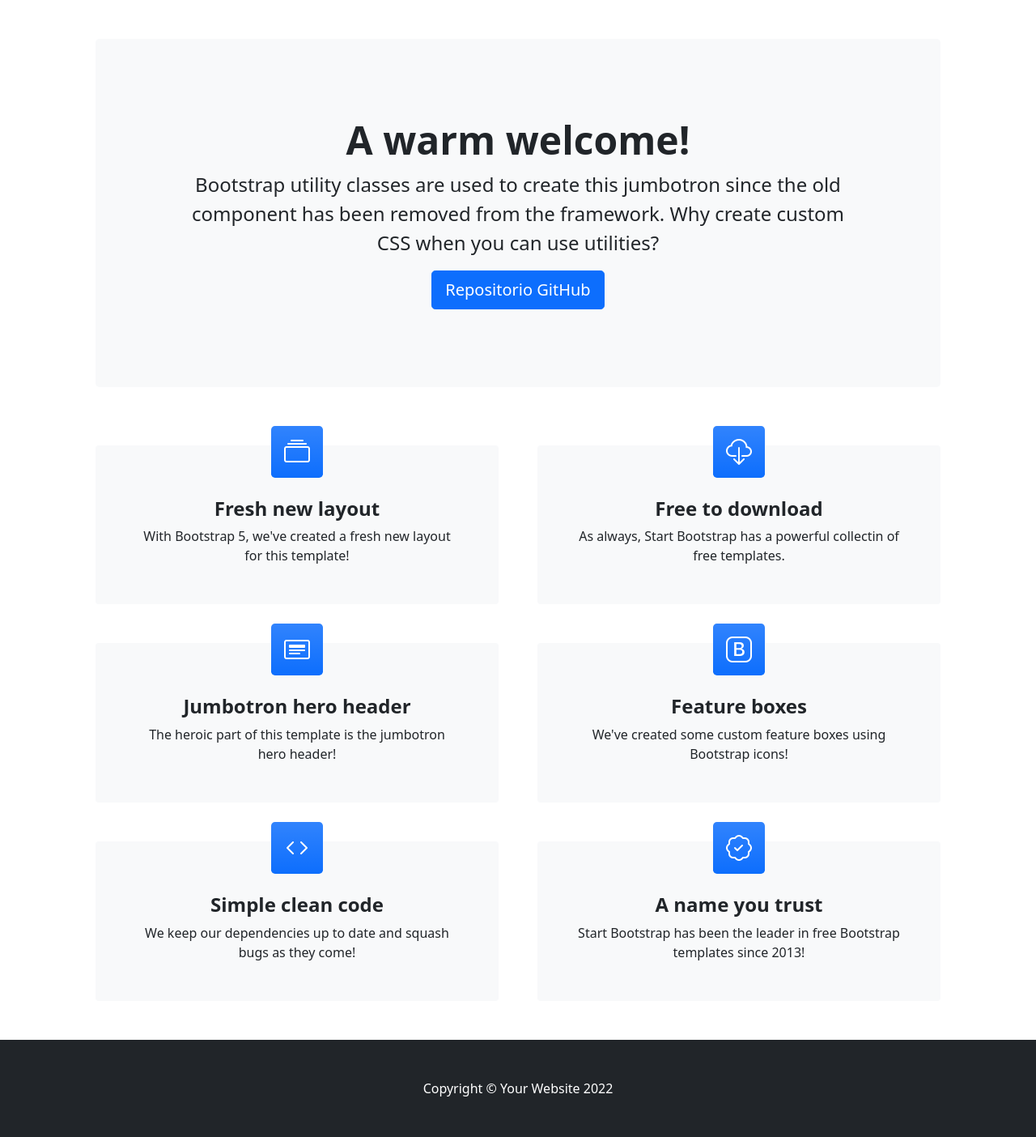
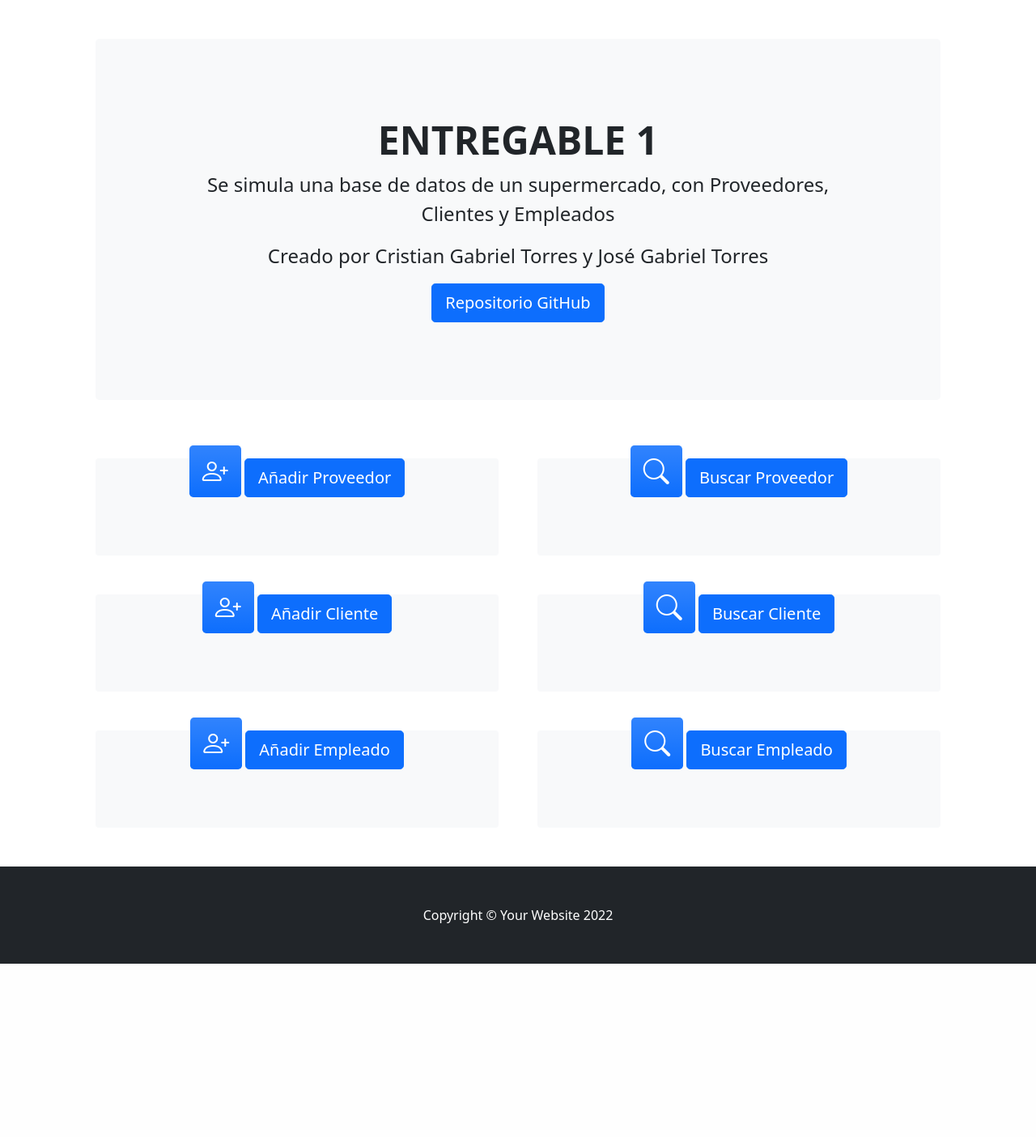
Before and after one commit to jgabrieltorres52/Entrega_1_torres_jose_gabriel, a Django app: template supermercado/app_super/templates/app_super/inicio.html in a window 1280 px wide. Shown: the part 56-1460 px from the top of the page at 81% size. After the commit the page ends 1246 px from the top, so only its background shows below. Run offline with Django 4.2, Linux system fonts and the light colour scheme; the template is opened without the code that fills it, so the values that code supplies are empty; some libraries are stand-ins or nearby versions.

Commit message:
Se modifico la pagina de inicio

```diff
--- a/supermercado/app_super/templates/app_super/inicio.html
+++ b/supermercado/app_super/templates/app_super/inicio.html
@@ -34,8 +34,9 @@
             <div class="container px-lg-5">
                 <div class="p-4 p-lg-5 bg-light rounded-3 text-center">
                     <div class="m-4 m-lg-5">
-                        <h1 class="display-5 fw-bold">A warm welcome!</h1>
-                        <p class="fs-4">Bootstrap utility classes are used to create this jumbotron since the old component has been removed from the framework. Why create custom CSS when you can use utilities?</p>
+                        <h1 class="display-5 fw-bold">ENTREGABLE 1 </h1>
+                        <p class="fs-4">Se simula una base de datos de un supermercado, con Proveedores, Clientes y Empleados </p>
+                        <p class="fs-4">Creado por Cristian Gabriel Torres y José Gabriel Torres  </p>
                         <a class="btn btn-primary btn-lg" href="https://github.com/cristian-torres-ds/Entrega_1_torres.git">Repositorio GitHub</a>
                     </div>
                 </div>
@@ -51,54 +52,54 @@
                     <div class="col-lg-6 col-xxl-4 mb-5">
                         <div class="card bg-light border-0 h-100">
                             <div class="card-body text-center p-4 p-lg-5 pt-0 pt-lg-0">
-                                <div class="feature bg-primary bg-gradient text-white rounded-3 mb-4 mt-n4"><i class="bi bi-collection"></i></div>
-                                <h2 class="fs-4 fw-bold">Fresh new layout</h2>
-                                <p class="mb-0">With Bootstrap 5, we've created a fresh new layout for this template!</p>
+                                <div class="feature bg-primary bg-gradient text-white rounded-3 mb-4 mt-n4"><i class="bi bi-person-plus"></i></div>
+                                <a class="btn btn-primary btn-lg" href="{% url 'add_proveedor' %}">Añadir Proveedor</a>
+                                <!-- <p class="mb-0">With Bootstrap 5, we've created a fresh new layout for this template!</p> -->
                             </div>
                         </div>
                     </div>
                     <div class="col-lg-6 col-xxl-4 mb-5">
                         <div class="card bg-light border-0 h-100">
                             <div class="card-body text-center p-4 p-lg-5 pt-0 pt-lg-0">
-                                <div class="feature bg-primary bg-gradient text-white rounded-3 mb-4 mt-n4"><i class="bi bi-cloud-download"></i></div>
-                                <h2 class="fs-4 fw-bold">Free to download</h2>
-                                <p class="mb-0">As always, Start Bootstrap has a powerful collectin of free templates.</p>
+                                <div class="feature bg-primary bg-gradient text-white rounded-3 mb-4 mt-n4"><i class="bi bi-search"></i></div>
+                                <a class="btn btn-primary btn-lg" href="{% url 'busqueda_proveedor' %}">Buscar Proveedor</a>
+                                <!-- <p class="mb-0">As always, Start Bootstrap has a powerful collectin of free templates.</p> -->
                             </div>
                         </div>
                     </div>
                     <div class="col-lg-6 col-xxl-4 mb-5">
                         <div class="card bg-light border-0 h-100">
                             <div class="card-body text-center p-4 p-lg-5 pt-0 pt-lg-0">
-                                <div class="feature bg-primary bg-gradient text-white rounded-3 mb-4 mt-n4"><i class="bi bi-card-heading"></i></div>
-                                <h2 class="fs-4 fw-bold">Jumbotron hero header</h2>
-                                <p class="mb-0">The heroic part of this template is the jumbotron hero header!</p>
+                                <div class="feature bg-primary bg-gradient text-white rounded-3 mb-4 mt-n4"><i class="bi bi-person-plus"></i></div>
+                                <a class="btn btn-primary btn-lg" href="{% url 'add_cliente' %}">Añadir Cliente</a>
+
                             </div>
                         </div>
                     </div>
                     <div class="col-lg-6 col-xxl-4 mb-5">
                         <div class="card bg-light border-0 h-100">
                             <div class="card-body text-center p-4 p-lg-5 pt-0 pt-lg-0">
-                                <div class="feature bg-primary bg-gradient text-white rounded-3 mb-4 mt-n4"><i class="bi bi-bootstrap"></i></div>
-                                <h2 class="fs-4 fw-bold">Feature boxes</h2>
-                                <p class="mb-0">We've created some custom feature boxes using Bootstrap icons!</p>
+                                <div class="feature bg-primary bg-gradient text-white rounded-3 mb-4 mt-n4"><i class="bi bi-search"></i></div>
+                                <a class="btn btn-primary btn-lg" href="{% url 'busqueda_proveedor' %}">Buscar Cliente</a>
+
                             </div>
                         </div>
                     </div>
                     <div class="col-lg-6 col-xxl-4 mb-5">
                         <div class="card bg-light border-0 h-100">
                             <div class="card-body text-center p-4 p-lg-5 pt-0 pt-lg-0">
-                                <div class="feature bg-primary bg-gradient text-white rounded-3 mb-4 mt-n4"><i class="bi bi-code"></i></div>
-                                <h2 class="fs-4 fw-bold">Simple clean code</h2>
-                                <p class="mb-0">We keep our dependencies up to date and squash bugs as they come!</p>
+                                <div class="feature bg-primary bg-gradient text-white rounded-3 mb-4 mt-n4"><i class="bi bi-person-plus"></i></div>
+                                <a class="btn btn-primary btn-lg" href="{% url 'add_empleado' %}">Añadir Empleado</a>
+
                             </div>
                         </div>
                     </div>
                     <div class="col-lg-6 col-xxl-4 mb-5">
                         <div class="card bg-light border-0 h-100">
                             <div class="card-body text-center p-4 p-lg-5 pt-0 pt-lg-0">
-                                <div class="feature bg-primary bg-gradient text-white rounded-3 mb-4 mt-n4"><i class="bi bi-patch-check"></i></div>
-                                <h2 class="fs-4 fw-bold">A name you trust</h2>
-                                <p class="mb-0">Start Bootstrap has been the leader in free Bootstrap templates since 2013!</p>
+                                <div class="feature bg-primary bg-gradient text-white rounded-3 mb-4 mt-n4"><i class="bi bi-search"></i></div>
+                                <a class="btn btn-primary btn-lg" href="{% url 'busqueda_empleado' %}">Buscar Empleado</a>
+
                             </div>
                         </div>
                     </div>
--- a/supermercado/app_super/urls.py
+++ b/supermercado/app_super/urls.py
@@ -3,7 +3,7 @@ from app_super.views import *
 
 
 urlpatterns = [
-    path('inicio/', inicio),
+    path('', inicio),
     path('add_proveedor/', proveedor_form, name="add_proveedor"), # los "name" son para colocar en los botones, en las html's
     path('busqueda_proveedor/', busqueda_proveedor, name="busqueda_proveedor"),
     path('buscar_proveedor/', buscar_proveedor, name="buscar_proveedor"),
```
Also changed, not shown: supermercado/db.sqlite3.
